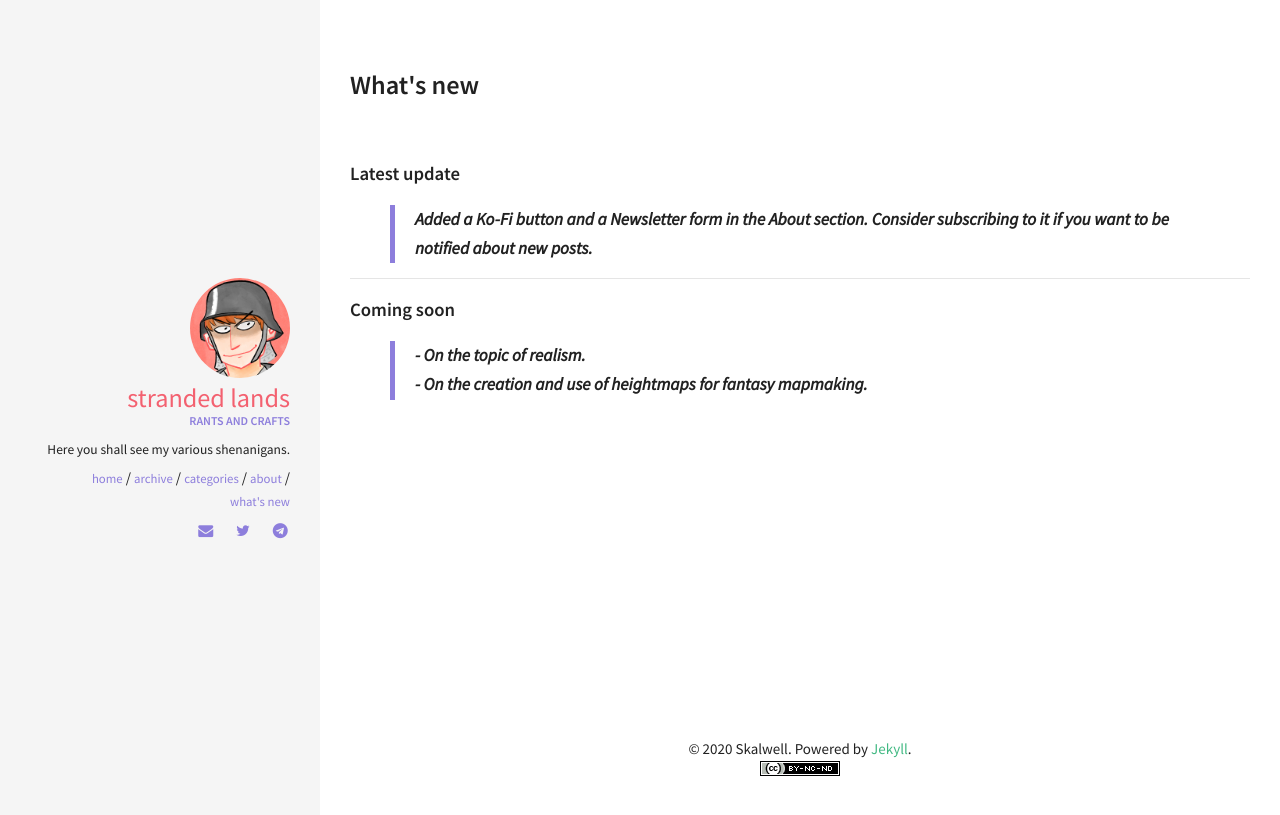
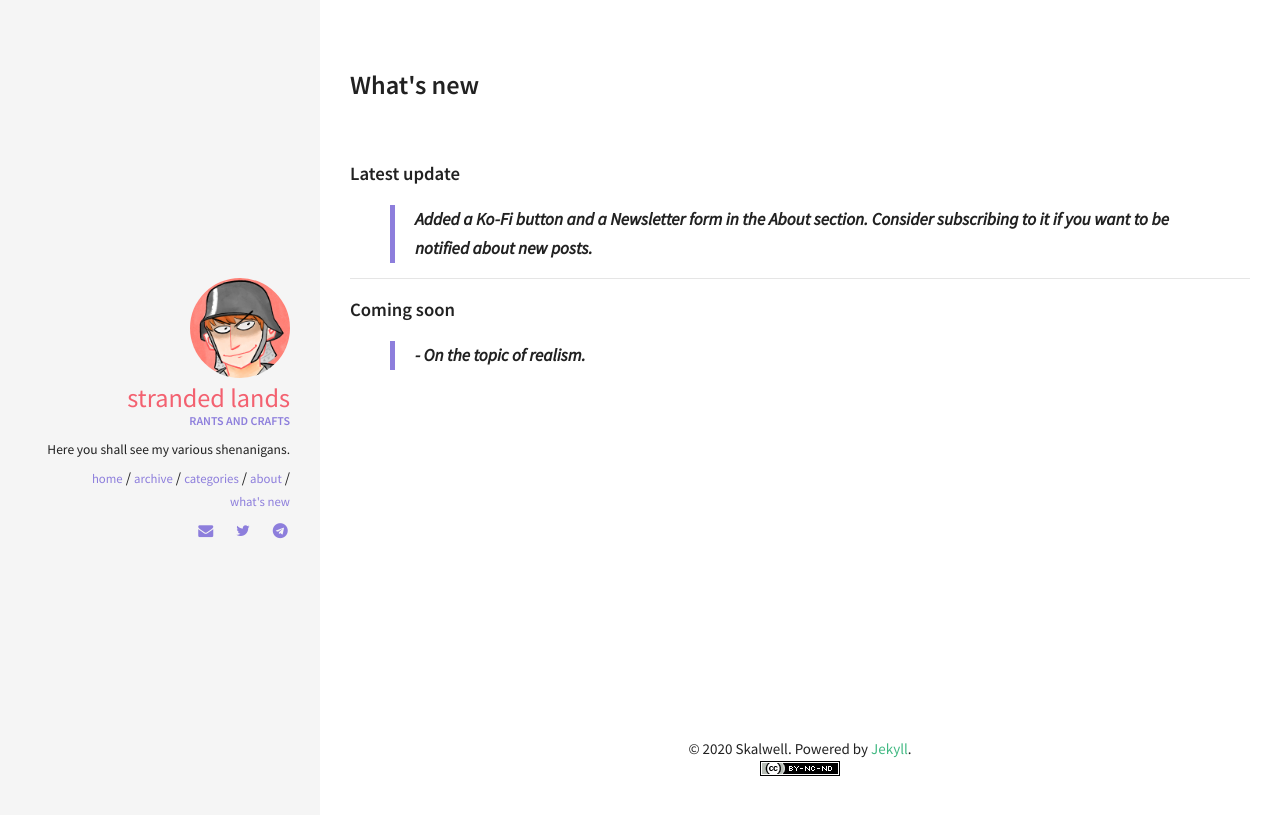
Before and after one commit to skalimoi/skalimoi.github.io, a Jekyll site: the page built from tags.html, in a window 1280 px wide. Shown: the top 815 px of the page. Built offline with Jekyll 4.4.1, drawn with Linux system fonts in a browser that asks for light colours.

Commit message:
Update tags.html

```diff
--- a/tags.html
+++ b/tags.html
@@ -16,6 +16,6 @@ permalink: /notices/
 
 <blockquote>
 <h5>
-- On the topic of realism. <br> - On the creation and use of heightmaps for fantasy mapmaking.
+- On the topic of realism.
 </h5>
 </blockquote>
```
